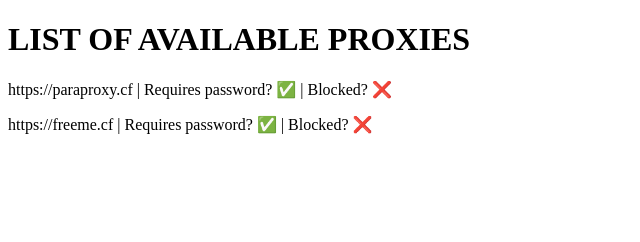
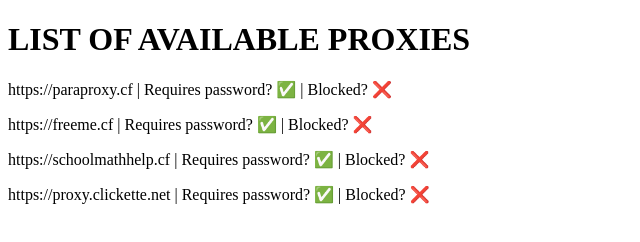
Before and after one commit to ClaytonTDM/proxy-list, a plain HTML site: page index.html in a window 1280 px wide. Shown: the whole page, without its empty margins (0-640 px from the left). Drawn offline with Linux system fonts and the light colour scheme.

Commit message:
Update index.html

```diff
--- a/index.html
+++ b/index.html
@@ -7,5 +7,7 @@
     <h1>LIST OF AVAILABLE PROXIES</h1>
     <p>https://paraproxy.cf | Requires password? ✅ | Blocked? ❌</p>
     <p>https://freeme.cf | Requires password? ✅ | Blocked? ❌</p>
+    <p>https://schoolmathhelp.cf | Requires password? ✅ | Blocked? ❌</p>
+    <p>https://proxy.clickette.net | Requires password? ✅ | Blocked? ❌</p>
   </body>
 </html>
```
